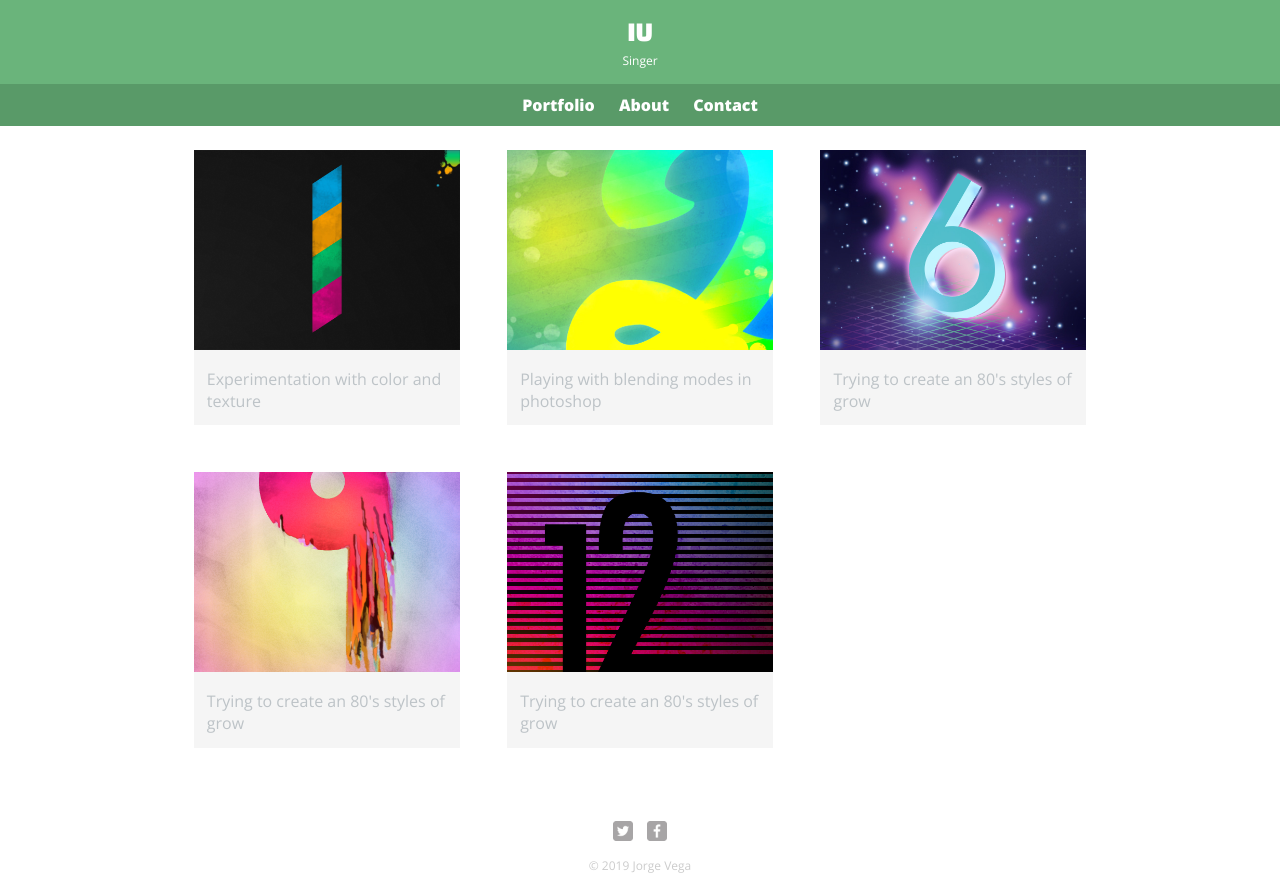
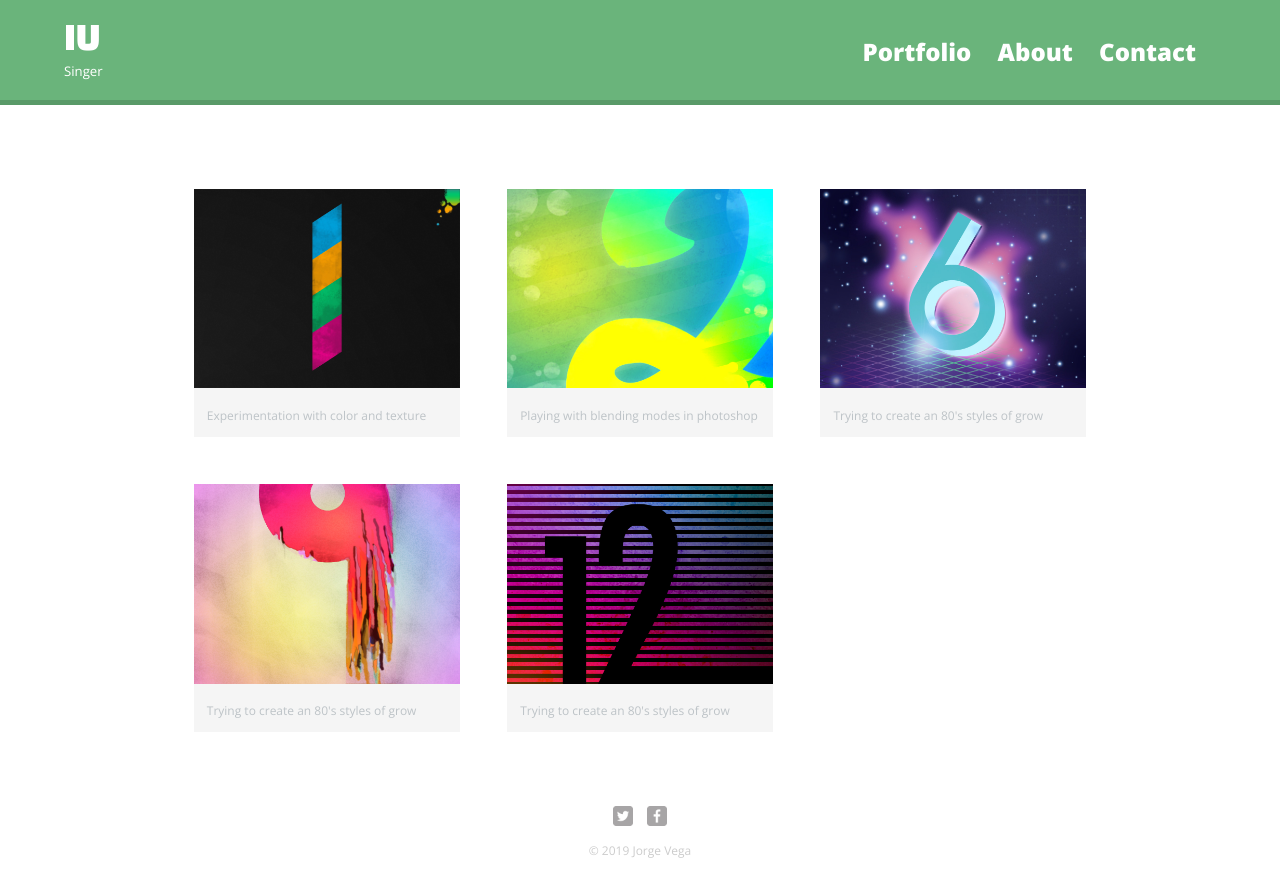
Before and after one commit to jorgeyvr/iu-gallery-discography, a plain HTML site: page index.html in a window 1280 px wide. Drawn offline with nearby package versions, Linux system fonts and the light colour scheme.

Commit message:
Update links

```diff
--- a/css/responsive.css
+++ b/css/responsive.css
@@ -40,21 +40,48 @@
       margin: 0 5% 80px 0; /* 5% to separate the text and 80px incase the text wraps around to the bottom of the image */
     }
 
-
-
-
 }
 
 
+@media screen and (min-width: 660px) { /* Media Query for tablets */
 
+  /***************************
+  PAGE: HEADER
+  ***************************/
 
+  nav {
+    background: none; /* Removed background so the text can sit against the header background */
+    float: right;
+    font-size: 1.5em;
+    margin-right: 5%;
+    text-align: right;
+    width: 45%;
+  }
 
+  #logo {
+    float: left;
+    margin-left: 5%;
+    text-align: left;
+    width: 45%;
+  }
 
+  h1 {
+    font-size: 2.5em;
+  }
 
-@media screen and (min-width: 660px) { /* Media Query for tablets */
+  h2 {
+    font-size: 0.825em;
+    margin-bottom: 20px;
+  }
+
+  header {
+    border-bottom: 5px solid #599a68;
+    margin-bottom: 60px;
+  }
 
 }
 
 
 
 /* 1.- Fist create a 2 column layout side by side */
+/* 1.- add a meta type to all html pages  */
--- a/css/style.css
+++ b/css/style.css
@@ -31,8 +31,8 @@ HEADING
 
 header {
   float: left;
-  margin: 0;
-  padding: 5px 0 0 0;
+  margin: 0 0 10px 0;
+  padding: 5px 0px 0 0;
   width: 100%; /* This elemnt should strech across the entore page */
 }
 
@@ -124,7 +124,7 @@ PAGE PORFOLIO
 #gallery li a p {
   margin: 0;
   padding: 5%;
-  font-size: 0.75;
+  font-size: 0.75em;
   color: #bdc3c7;
 }
 
--- a/index.html
+++ b/index.html
@@ -5,9 +5,10 @@
     <meta charset="utf-8">
     <title>IU | Korean Singer</title>
     <link rel="stylesheet" href="css/normalize.css">
-    <link href="https://fonts.googleapis.com/css?family=Changa+One|Open+Sans:400,400i,700,700i,800" rel="stylesheet">
+    <link href="https://fonts.googleapis.com/css?family=Changa+One%7COpen+Sans:400,400i,700,700i,800" rel="stylesheet">
     <link rel="stylesheet" href="css/style.css">
     <link rel="stylesheet" href="css/responsive.css">
+    <meta name="viewport" content="width=device-width, initial-scale=1.0">
   </head>
   <body>
     <header>
@@ -25,6 +26,7 @@
     </header>
     <div id="wrapper">
       <section>
+        <!-- <h3>Gallery</h3>  OPTIANAL-->
         <ul id="gallery">
           <li>
               <a href="img/numbers-01.jpg">
```
Also changed, not shown: about.html (+1 -0 lines), contact.html (+1 -0 lines).
